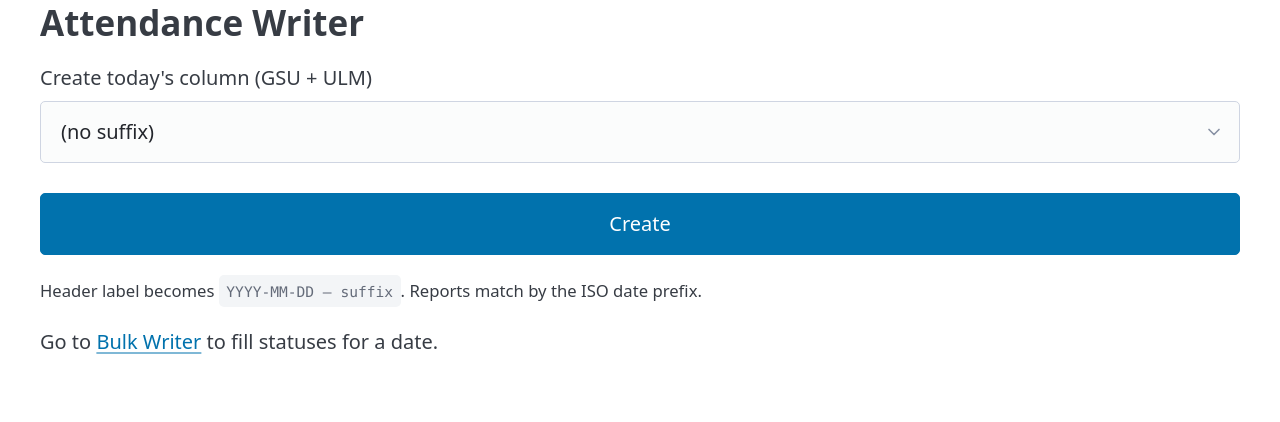
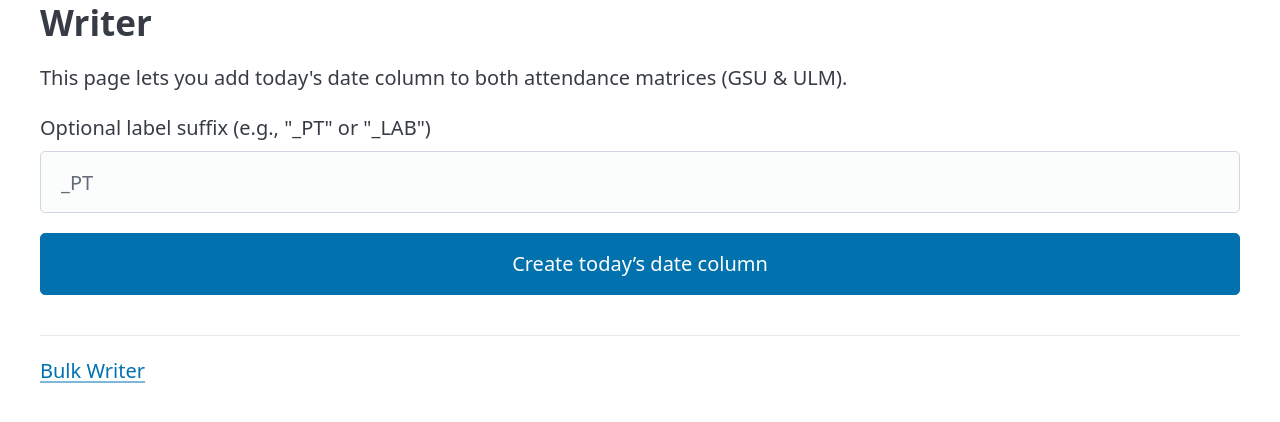
Before and after one commit to joelucwag-boop/ROTC-web-app, a Flask app: template templates/writer.html in a window 1280 px wide. Shown: the part 87-509 px from the top of the page. Run offline with Flask 3, Linux system fonts and the light colour scheme; the template is opened without the code that fills it, so the values that code supplies are empty; some libraries are stand-ins or nearby versions.

Commit message:
Update writer.html

```diff
--- a/templates/writer.html
+++ b/templates/writer.html
@@ -1,23 +1,15 @@
 {% extends "base.html" %}
 {% block content %}
-<h2>Attendance Writer</h2>
+<h2>Writer</h2>
+<p>This page lets you add today's date column to both attendance matrices (GSU & ULM).</p>
 
-<!-- Create today's column in BOTH GSU and ULM -->
-<form method="post" action="{{ url_for('writer_create_today') }}" class="card" style="margin-bottom:1rem">
-  <label for="suffix">Create today's column (GSU + ULM)</label>
-  <div style="display:flex; gap:0.5rem; align-items:center; flex-wrap:wrap">
-    <select id="suffix" name="suffix">
-      <option value="">(no suffix)</option>
-      <option>PT</option>
-      <option>LLAB</option>
-      <option>Class</option>
-    </select>
-    <button type="submit">Create</button>
-  </div>
-  <small>Header label becomes <code>YYYY-MM-DD — suffix</code>. Reports match by the ISO date prefix.</small>
+<form method="post" action="{{ url_for('writer_create_today') }}" class="card">
+  <label for="suffix">Optional label suffix (e.g., "_PT" or "_LAB")</label>
+  <input id="suffix" name="suffix" placeholder="_PT">
+  <button type="submit">Create today’s date column</button>
 </form>
 
-<div class="card">
-  <p>Go to <a href="{{ url_for('writer_bulk') }}">Bulk Writer</a> to fill statuses for a date.</p>
-</div>
+<hr>
+
+<p><a href="{{ url_for('writer_bulk') }}">Bulk Writer</a></p>
 {% endblock %}
```
